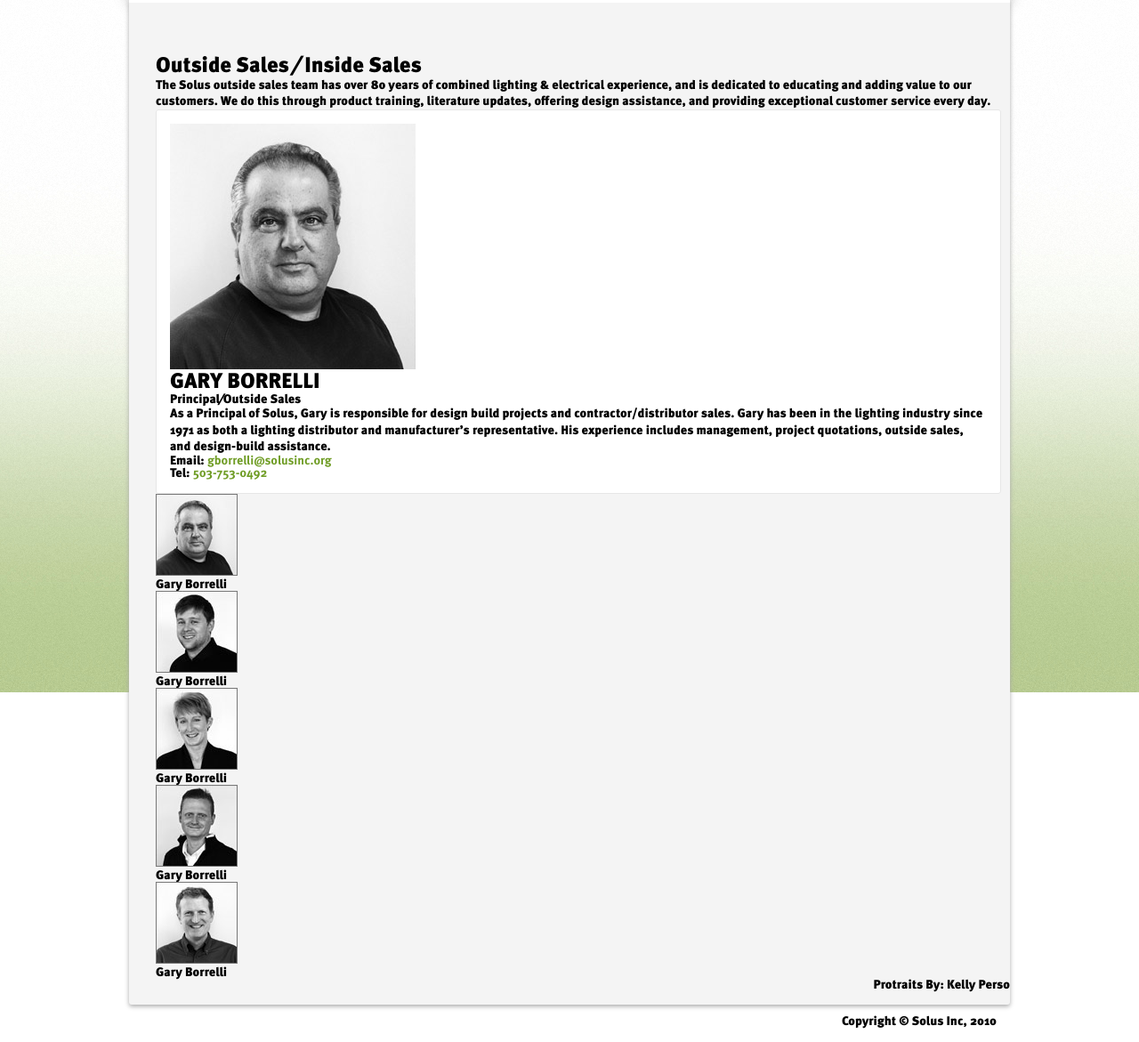
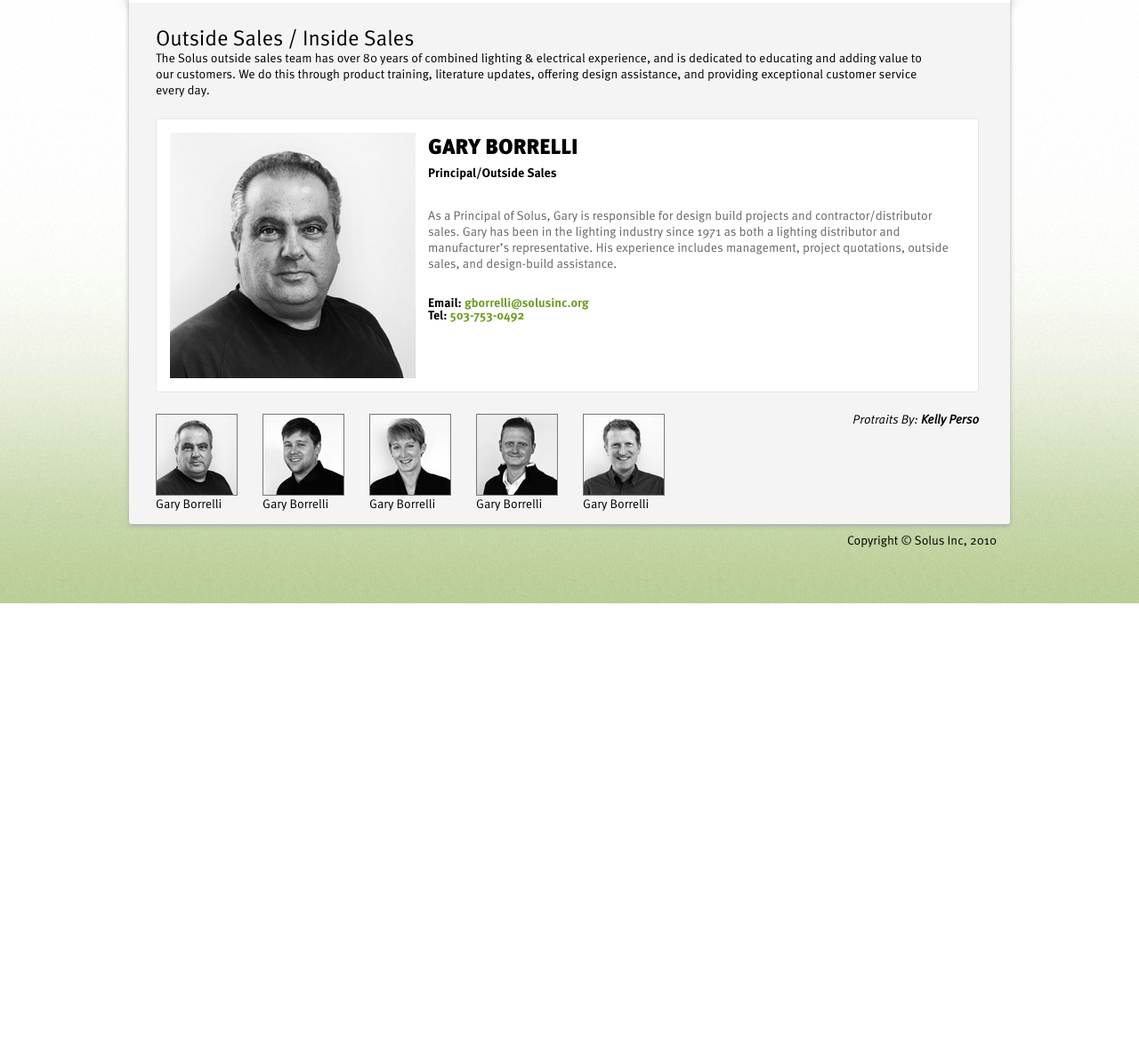
Before and after one commit to benjaminfisher/solus, a PHP site: page /people.html in a window 1280 px wide. Shown: the part 122-1293 px from the top of the page at 89% size. After the commit the page ends 800 px from the top, so only its background shows below. Run offline with PHP 8.4, Linux system fonts and the light colour scheme.

Commit message:
Completed styles for about people page.

```diff
--- a/people.html
+++ b/people.html
@@ -25,13 +25,13 @@
 		</nav>
 	</header>
 	<div class="content">
-		<h2>Outside Sales &frasl; Inside Sales</h2>
-		<p>The Solus outside sales team has over 80 years of combined lighting & electrical experience, and is dedicated to educating and adding value to our customers. We do this through product training, literature updates, offering design assistance, and providing exceptional customer service every day.</p>
+		<h2>Outside Sales / Inside Sales</h2>
+		<p>The Solus outside sales team has over 80 years of combined lighting &amp; electrical experience, and is dedicated to educating and adding value to our customers. We do this through product training, literature updates, offering design assistance, and providing exceptional customer service every day.</p>
 
 		<article class="copy">
 			<img src="assets/gary_big.png" alt="Gary Borrelli Portrait" />
 			<h2 class="upper">Gary Borrelli</h2>
-			<h3>Principal&frasl;Outside Sales</h3>
+			<h3>Principal/Outside Sales</h3>
 			<p class="bio">As a Principal of Solus, Gary is responsible for design build projects and contractor/distributor sales. Gary has been in the lighting industry since 1971 as both a lighting distributor and manufacturer’s representative. His experience includes management, project quotations, outside sales, and design-build assistance.</p>
 			<ul>
 				<li><strong>Email: </strong> <a <a href="mailto:gborelli@solusinc.org?subject=from Website">gborrelli@solusinc.org</a> </li>
@@ -72,7 +72,7 @@
 					</figure>
 				</li>
 			</ul>
-			<footer><em>Protraits By: <strong>Kelly Perso</strong></em></footer>
+			<footer class="credits"><em>Protraits By: <strong>Kelly Perso</strong></em></footer>
 		</div>
 	</div><!--End Content Div -->
 
--- a/sass/_global.scss
+++ b/sass/_global.scss
@@ -6,6 +6,9 @@
 }
 
 h2 { font-size:1.71428571em; font-weight:400; }
+
+em{ font-style:italic; }
+strong{ font-weight:bold; }
 
 body{
   background: transparent url(images/background.jpg) 0 0 repeat-x;
--- a/sass/_mixins.scss
+++ b/sass/_mixins.scss
@@ -4,6 +4,7 @@
   font-family:Meta-Pro;
   src: url(fonts/MetaPro-Normal.ttf) format(truetype), url(fonts/MetaPro-Normal.otf) format(opentype);
   font-style:normal;
+  font-weight:100;
 }
 
 @font-face{
--- a/sass/screen.scss
+++ b/sass/screen.scss
@@ -46,19 +46,55 @@ div.content {
 }
 
 .about{
+  aside{
+    margin-top:30px;
+  }
   div.content {
     overflow:auto;
-    padding-top:60px;
+
+      &>h2 { font-weight:100; }
+      &>p { margin-right:7em; margin-bottom:1.5em; }
+
+      article.copy{
+        margin-right:35px;
+        margin-bottom:24px;
+        img{ float:left; margin-right:1em; }
+
+        h2, h3 { line-height:1.5em; }
+        h3 { font-weight:bold; }
+
+        p.bio{ color: #666; margin: 2em 0; }
+      }
 
       div.copy{
         padding:20px;
         height:530px;
+        margin-top:30px;
         margin-bottom:30px;
         width:559px;
 
         h2 { line-height:2.5em; }
     }
   }// End content div styles
+
+  div.gallery{
+    float:left;
+    width:inherit;
+    ul{
+      li{
+        float:left;
+        margin-right:2em;
+      }
+    }
+
+    footer.credits {
+      position:absolute;
+      top:0;
+      right:35px;
+      width:25%;
+    }
+
+  } // End about gallery styles
 } // End About page specific styles
 
 .line-card{
--- a/stylesheets/screen.css
+++ b/stylesheets/screen.css
@@ -136,6 +136,7 @@ article, aside, details, figcaption, figure, footer, header, hgroup, menu, nav,
   font-family: Meta-Pro;
   src: url(fonts/MetaPro-Normal.ttf) format(truetype), url(fonts/MetaPro-Normal.otf) format(opentype);
   font-style: normal;
+  font-weight: 100;
 }
 
 @font-face {
@@ -178,6 +179,16 @@ h2 {
 }
 
 /* line 10, ../sass/_global.scss */
+em {
+  font-style: italic;
+}
+
+/* line 11, ../sass/_global.scss */
+strong {
+  font-weight: bold;
+}
+
+/* line 13, ../sass/_global.scss */
 body {
   background: transparent url(images/background.jpg) 0 0 repeat-x;
   font-family: "Meta-Pro", arial, sans-serif;
@@ -186,37 +197,37 @@ body {
   height: 100%;
   width: 100%;
 }
-/* line 18, ../sass/_global.scss */
+/* line 21, ../sass/_global.scss */
 body a {
   color: #709d26;
   font-weight: bold;
   text-decoration: none;
 }
-/* line 23, ../sass/_global.scss */
+/* line 26, ../sass/_global.scss */
 body a:hover {
   text-decoration: underline;
 }
-/* line 28, ../sass/_global.scss */
+/* line 31, ../sass/_global.scss */
 body p {
   line-height: 1.3em;
   font-weight: 100;
 }
-/* line 32, ../sass/_global.scss */
+/* line 35, ../sass/_global.scss */
 body p a {
   font-weight: 100;
 }
-/* line 35, ../sass/_global.scss */
+/* line 38, ../sass/_global.scss */
 body .upper {
   text-transform: uppercase;
 }
-/* line 37, ../sass/_global.scss */
+/* line 40, ../sass/_global.scss */
 body aside {
   border-left: 2px solid #e6e6e6;
   float: right;
   margin-right: 30px;
   padding-left: 26px;
 }
-/* line 44, ../sass/_global.scss */
+/* line 47, ../sass/_global.scss */
 body div.content {
   margin: 0 auto;
   width: 960px;
@@ -313,6 +324,7 @@ article, aside, details, figcaption, figure, footer, header, hgroup, menu, nav,
   font-family: Meta-Pro;
   src: url(fonts/MetaPro-Normal.ttf) format(truetype), url(fonts/MetaPro-Normal.otf) format(opentype);
   font-style: normal;
+  font-weight: 100;
 }
 
 @font-face {
@@ -355,6 +367,16 @@ h2 {
 }
 
 /* line 10, ../sass/_global.scss */
+em {
+  font-style: italic;
+}
+
+/* line 11, ../sass/_global.scss */
+strong {
+  font-weight: bold;
+}
+
+/* line 13, ../sass/_global.scss */
 body {
   background: transparent url(images/background.jpg) 0 0 repeat-x;
   font-family: "Meta-Pro", arial, sans-serif;
@@ -363,37 +385,37 @@ body {
   height: 100%;
   width: 100%;
 }
-/* line 18, ../sass/_global.scss */
+/* line 21, ../sass/_global.scss */
 body a {
   color: #709d26;
   font-weight: bold;
   text-decoration: none;
 }
-/* line 23, ../sass/_global.scss */
+/* line 26, ../sass/_global.scss */
 body a:hover {
   text-decoration: underline;
 }
-/* line 28, ../sass/_global.scss */
+/* line 31, ../sass/_global.scss */
 body p {
   line-height: 1.3em;
   font-weight: 100;
 }
-/* line 32, ../sass/_global.scss */
+/* line 35, ../sass/_global.scss */
 body p a {
   font-weight: 100;
 }
-/* line 35, ../sass/_global.scss */
+/* line 38, ../sass/_global.scss */
 body .upper {
   text-transform: uppercase;
 }
-/* line 37, ../sass/_global.scss */
+/* line 40, ../sass/_global.scss */
 body aside {
   border-left: 2px solid #e6e6e6;
   float: right;
   margin-right: 30px;
   padding-left: 26px;
 }
-/* line 44, ../sass/_global.scss */
+/* line 47, ../sass/_global.scss */
 body div.content {
   margin: 0 auto;
   width: 960px;
@@ -548,57 +570,110 @@ div.content div.copy section.feature img, div.content article.copy section.featu
 }
 
 /* line 49, ../sass/screen.scss */
+.about aside {
+  margin-top: 30px;
+}
+/* line 52, ../sass/screen.scss */
 .about div.content {
   overflow: auto;
-  padding-top: 60px;
 }
-/* line 53, ../sass/screen.scss */
+/* line 55, ../sass/screen.scss */
+.about div.content > h2 {
+  font-weight: 100;
+}
+/* line 56, ../sass/screen.scss */
+.about div.content > p {
+  margin-right: 7em;
+  margin-bottom: 1.5em;
+}
+/* line 58, ../sass/screen.scss */
+.about div.content article.copy {
+  margin-right: 35px;
+  margin-bottom: 24px;
+}
+/* line 61, ../sass/screen.scss */
+.about div.content article.copy img {
+  float: left;
+  margin-right: 1em;
+}
+/* line 63, ../sass/screen.scss */
+.about div.content article.copy h2, .about div.content article.copy h3 {
+  line-height: 1.5em;
+}
+/* line 64, ../sass/screen.scss */
+.about div.content article.copy h3 {
+  font-weight: bold;
+}
+/* line 66, ../sass/screen.scss */
+.about div.content article.copy p.bio {
+  color: #666;
+  margin: 2em 0;
+}
+/* line 69, ../sass/screen.scss */
 .about div.content div.copy {
   padding: 20px;
   height: 530px;
+  margin-top: 30px;
   margin-bottom: 30px;
   width: 559px;
 }
-/* line 59, ../sass/screen.scss */
+/* line 76, ../sass/screen.scss */
 .about div.content div.copy h2 {
   line-height: 2.5em;
 }
+/* line 80, ../sass/screen.scss */
+.about div.gallery {
+  float: left;
+  width: inherit;
+}
+/* line 84, ../sass/screen.scss */
+.about div.gallery ul li {
+  float: left;
+  margin-right: 2em;
+}
+/* line 90, ../sass/screen.scss */
+.about div.gallery footer.credits {
+  position: absolute;
+  top: 0;
+  right: 35px;
+  width: 25%;
+}
 
-/* line 65, ../sass/screen.scss */
+/* line 101, ../sass/screen.scss */
 .line-card section.main {
   width: 650px;
 }
-/* line 68, ../sass/screen.scss */
+/* line 104, ../sass/screen.scss */
 .line-card section.main div.head {
   width: 500px;
 }
-/* line 70, ../sass/screen.scss */
+/* line 106, ../sass/screen.scss */
 .line-card section.main div.head button {
   margin: 0px;
 }
-/* line 71, ../sass/screen.scss */
+/* line 107, ../sass/screen.scss */
 .line-card section.main div.head h2 {
   float: left;
 }
-/* line 73, ../sass/screen.scss */
+/* line 109, ../sass/screen.scss */
 .line-card section.main div.head a.pdf {
   float: right;
 }
-/* line 77, ../sass/screen.scss */
+/* line 113, ../sass/screen.scss */
 .line-card section.main nav ul li {
   float: left;
   width: 150px;
 }
-/* line 81, ../sass/screen.scss */
+/* line 117, ../sass/screen.scss */
 .line-card section.main nav ul li a {
   background: transparent url(images/icon_sprite.jpg) 0 0 no-repeat;
   background-size: 16px;
 }
-/* line 88, ../sass/screen.scss */
+/* line 124, ../sass/screen.scss */
 .line-card section.main div {
   clear: both;
 }
-/* line 91, ../sass/screen.scss */
+/* line 127, ../sass/screen.scss */
 .line-card section.main div ul.alpha-list {
   color: #9e9fa0;
   clear: both;
@@ -606,31 +681,31 @@ div.content div.copy section.feature img, div.content article.copy section.featu
   float: left;
   height: 1.5em;
 }
-/* line 98, ../sass/screen.scss */
+/* line 134, ../sass/screen.scss */
 .line-card section.main div ul.alpha-list li {
   border-right: 2px solid #9e9fa0;
   float: left;
   padding-left: 8px;
   width: 15px;
 }
-/* line 104, ../sass/screen.scss */
+/* line 140, ../sass/screen.scss */
 .line-card section.main div ul.alpha-list li:first-of-type {
   padding-left: 0px;
 }
-/* line 105, ../sass/screen.scss */
+/* line 141, ../sass/screen.scss */
 .line-card section.main div ul.alpha-list li:last-of-type {
   border-right: 0px;
 }
-/* line 107, ../sass/screen.scss */
+/* line 143, ../sass/screen.scss */
 .line-card section.main div ul.alpha-list li a {
   color: inherit;
 }
-/* line 110, ../sass/screen.scss */
+/* line 146, ../sass/screen.scss */
 .line-card section.main div ul.alpha-list li a:hover {
   text-decoration: underline;
   color: #709d26;
 }
-/* line 118, ../sass/screen.scss */
+/* line 154, ../sass/screen.scss */
 .line-card section.main div ul.products {
   clear: both;
 }
```
